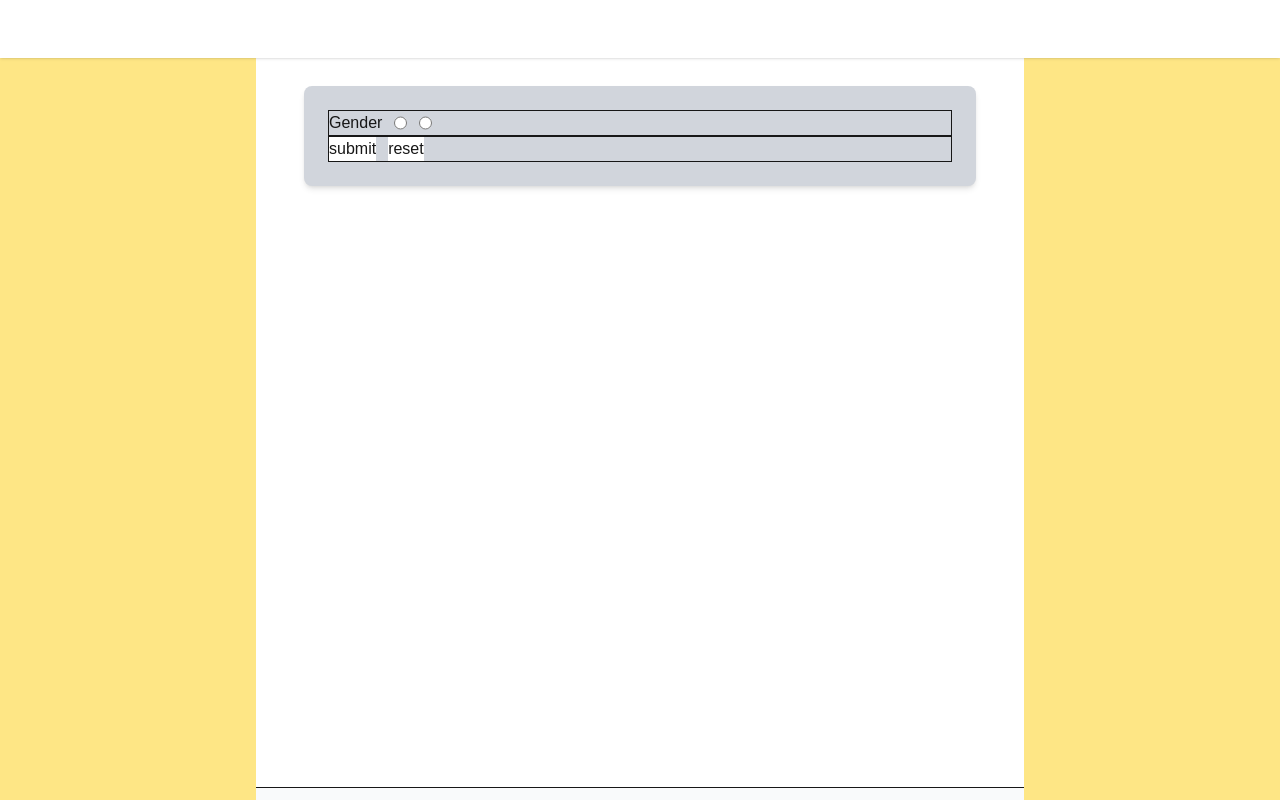
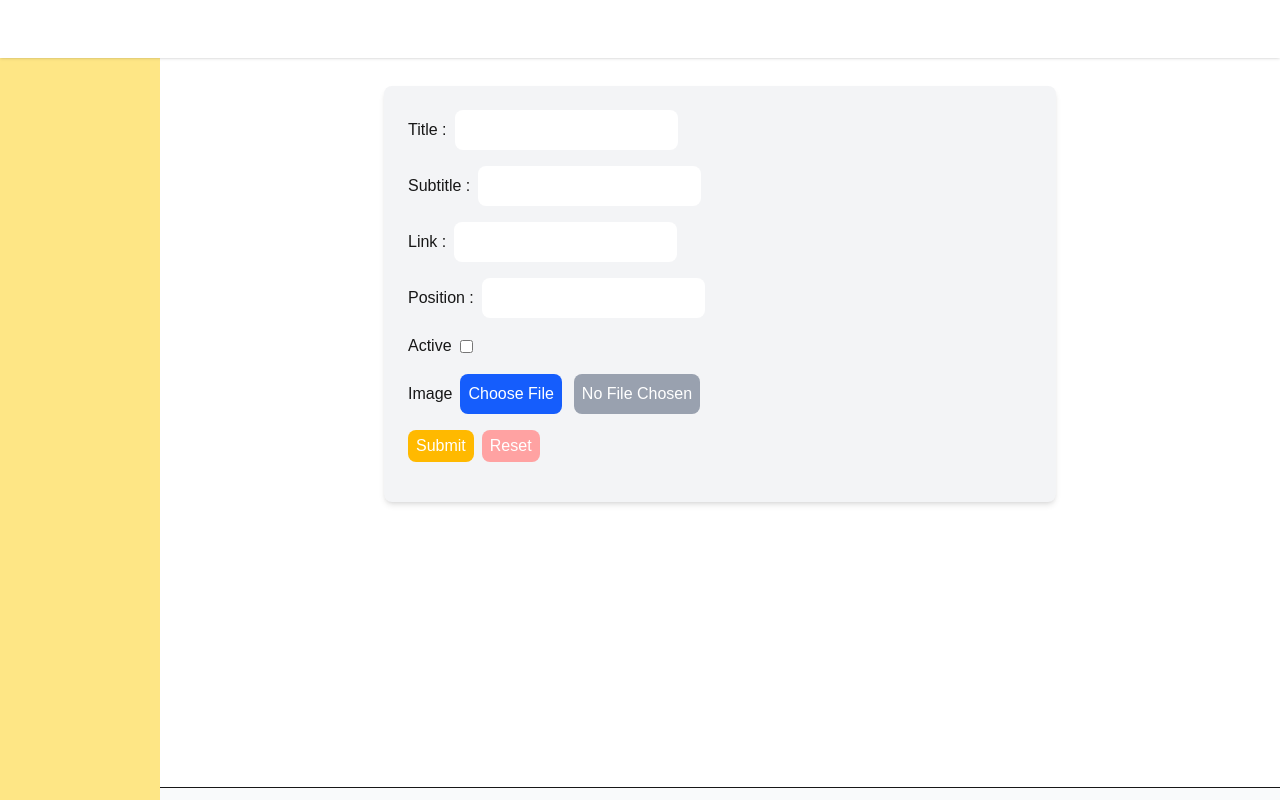
Before and after one commit to Saddam2508/demo-project, a Next.js app in the folder client/: page / in a window 1280 px wide. Built offline with nearby package versions, Linux system fonts and the light colour scheme; no server answers.

Commit message:
banner settting is processing....

```diff
--- a/client/src/app/(public)/layout.tsx
+++ b/client/src/app/(public)/layout.tsx
@@ -1,10 +1,10 @@
-"use client";
+'use client';
 
-import { useState, useEffect, ReactNode } from "react";
-import { Header } from "@/views/public/header";
-import { Footer } from "@/views/public/footer";
-import { BottomNav } from "@/views/public/bottomNav";
-import { ArrowUp } from "lucide-react"; // scroll up icon
+import { useState, useEffect, ReactNode } from 'react';
+import { Header } from '@/views/public/header';
+import { Footer } from '@/views/public/footer';
+import { BottomNav } from '@/views/public/bottomNav';
+import { ArrowUp } from 'lucide-react'; // scroll up icon
 
 const HEADER_HEIGHT = 58;
 const BOTTOM_NAV_HEIGHT = 56;
@@ -22,21 +22,21 @@ export default function PublicLayout({ children }: PublicLayoutProps) {
       setIsDesktop(window.innerWidth >= 768);
     };
     handleResize();
-    window.addEventListener("resize", handleResize);
+    window.addEventListener('resize', handleResize);
 
     const handleScroll = () => {
       setShowScrollTop(window.scrollY > 300);
     };
-    window.addEventListener("scroll", handleScroll);
+    window.addEventListener('scroll', handleScroll);
 
     return () => {
-      window.removeEventListener("resize", handleResize);
-      window.removeEventListener("scroll", handleScroll);
+      window.removeEventListener('resize', handleResize);
+      window.removeEventListener('scroll', handleScroll);
     };
   }, []);
 
   const scrollToTop = () => {
-    window.scrollTo({ top: 0, behavior: "smooth" });
+    window.scrollTo({ top: 0, behavior: 'smooth' });
   };
 
   return (
@@ -50,11 +50,7 @@ export default function PublicLayout({ children }: PublicLayoutProps) {
       </header>
 
       {/* sidebar */}
-      <aside className="w-64 bg-amber-200 h-screen fixed top-0 left-0">
-        Sidebar
-      </aside>
-      {/* right sidebar */}
-      <aside className="w-64 bg-amber-200 h-screen fixed top-0 right-0">
+      <aside className="w-40 bg-amber-200 h-screen fixed top-0 left-0">
         Sidebar
       </aside>
 
@@ -62,8 +58,7 @@ export default function PublicLayout({ children }: PublicLayoutProps) {
       <main
         className="flex-1 w-full overflow-x-hidden"
         style={{
-          paddingRight: 270,
-          paddingLeft: 270,
+          paddingLeft: 160,
           paddingTop: HEADER_HEIGHT,
           paddingBottom: !isDesktop ? BOTTOM_NAV_HEIGHT + 16 : 24,
         }}
--- a/client/src/views/admin/banner/BannerSetting.tsx
+++ b/client/src/views/admin/banner/BannerSetting.tsx
@@ -1,19 +1,123 @@
-import React, { FC } from "react";
+'use client';
+
+import { useAppDispatch } from '@/hook/hooks';
+import React, { ChangeEvent, FC, useState } from 'react';
 
 const BannerSetting: FC = () => {
+  const dispatch = useAppDispatch();
+
+  interface BannerForm {
+    _id: string;
+    title: string;
+    subTitle: string;
+    link: '';
+    position: number;
+    isActive: boolean;
+    image: File | null;
+    previewImage: string;
+  }
+
+  const initialForm: BannerForm = {
+    _id: '',
+    title: '',
+    subTitle: '',
+    link: '',
+    position: 0,
+    isActive: false,
+    image: null,
+    previewImage: '',
+  };
+
+  const [forData, setFormData] = useState<BannerForm>(initialForm);
+  const [editIndex, setEditIndex] = useState<string>('');
+
+  // handle Change function
+
+  const handleChange = (e: ChangeEvent<HTMLInputElement>) => {
+    const { name, value, type, checked, files } = e.target;
+    if (name === 'image' && files?.[0]) {
+    } else {
+    }
+  };
+
   return (
     <div className="pt-7 flex justify-center">
-      <form action="" className="bg-gray-300 w-2xl rounded-lg shadow-md p-6">
-        <fieldset className="border flex gap-3">
+      <form action="" className="bg-gray-100 w-2xl rounded-lg shadow-md p-6 ">
+        <fieldset className="flex gap-2 justify-start items-center mb-4">
+          {' '}
+          <label htmlFor="">Title :</label>
+          <input
+            type="text"
+            name="title"
+            className="bg-white p-2 rounded-lg outline-0 focus:ring-2 focus:ring-red-500 "
+          />
+        </fieldset>
+        <fieldset className="flex gap-2 justify-start items-center mb-4">
+          {' '}
+          <label htmlFor="">Subtitle :</label>
+          <input
+            type="text"
+            name="subTitle"
+            className="bg-white p-2 rounded-lg outline-none focus:ring-2 focus:ring-red-500"
+          />
+        </fieldset>
+        <fieldset className="flex gap-2 justify-start items-center mb-4 ">
+          {' '}
+          <label htmlFor="">Link :</label>
+          <input
+            type="url"
+            name="link"
+            className="bg-white p-2 rounded-lg outline-none focus:ring-2 focus:ring-red-500 "
+          />
+        </fieldset>
+        <fieldset className="flex gap-2 justify-start items-center mb-4 ">
+          {' '}
+          <label htmlFor="">Position :</label>
+          <input
+            type="number"
+            name="position"
+            className="bg-white p-2 rounded-lg outline-none focus:ring-2 focus:ring-red-500 "
+          />
+        </fieldset>
+        <fieldset className="flex gap-2 justify-start items-center mb-4">
           <label htmlFor="" className="">
-            Gender
+            Active
           </label>
-          <input type="radio" name="x" id="male" />
-          <input type="radio" name="x" id="female" />
+          <input type="checkbox" name="isActive" id="" />
         </fieldset>
-        <fieldset className="border flex gap-3">
-          <input type="submit" value="submit" className="bg-white" />
-          <input type="reset" value="reset" className="bg-white" />
+        <fieldset className="flex gap-2 justify-start items-center mb-4">
+          <label htmlFor="" className="">
+            Image
+          </label>
+          <label htmlFor="imageUpload" className="flex gap-3 items-center">
+            <span className="bg-blue-600 text-white px-2 py-2 rounded-lg">
+              Choose File
+            </span>
+            <span className="bg-gray-400 text-white px-2 py-2 rounded-lg">
+              No File Chosen
+            </span>
+          </label>
+          <input
+            type="file"
+            name="isActive"
+            id="imageUpload"
+            className="hidden"
+          />
+        </fieldset>
+
+        <fieldset className="flex gap-2 justify-start items-center mb-4">
+          <button
+            type="submit"
+            className="bg-amber-400 py-1 px-2 rounded-lg cursor-pointer hover:bg-amber-500 text-white"
+          >
+            {editIndex ? 'Update' : 'Submit'}
+          </button>
+          <button
+            type="reset"
+            className="bg-red-300 py-1 px-2 rounded-lg cursor-pointer hover:bg-amber-500 text-white"
+          >
+            Reset
+          </button>
         </fieldset>
       </form>
     </div>
```
Also changed, not shown: 2 other files (tests, documents, lock files or other folders).
